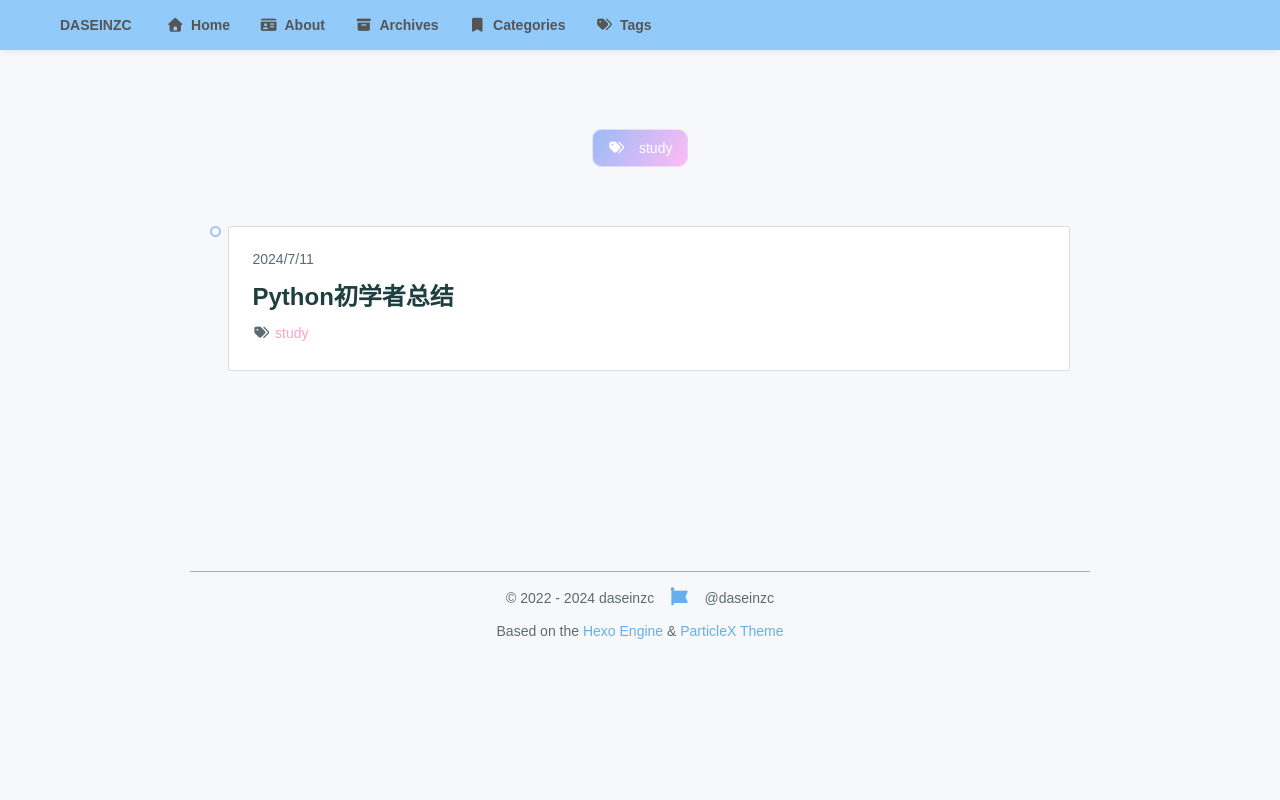
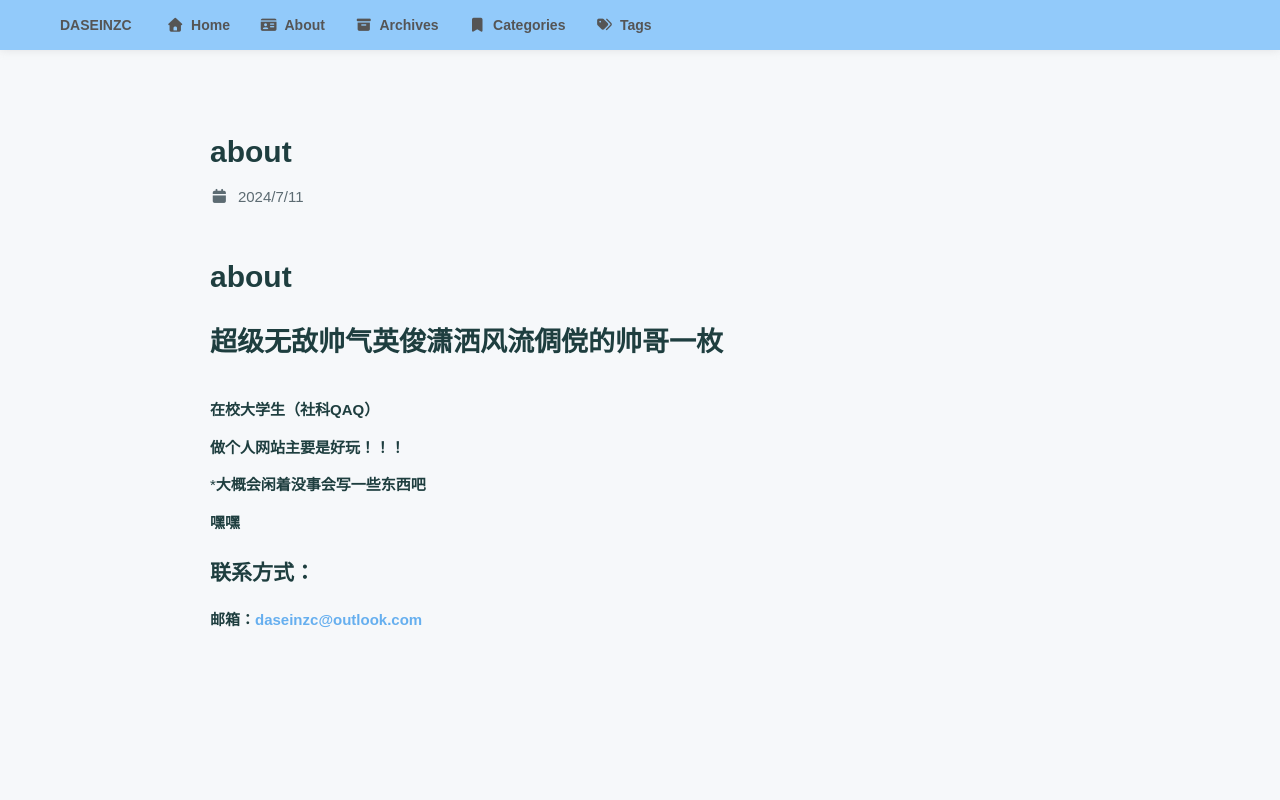
Before and after one commit to daseinzc/daseinzc.github.io, a plain HTML site: page about/index.html in a window 1280 px wide. Shown: the top 800 px of the page. Drawn offline with nearby package versions, Linux system fonts and the light colour scheme; a script that the page names is missing; a web font is replaced by a local one.

Commit message:
Site updated: 2024-07-11 21:46:35

```diff
--- a/tags/study/index.html
+++ b/about/index.html
@@ -3,7 +3,7 @@
 <html lang="en">
 <head>
     <meta charset="utf-8" />
-    <title>Tags: study | daseinzc</title>
+    <title>about | daseinzc</title>
     <meta name="author" content="daseinzc" />
     <meta name="description" content="" />
     <meta name="keywords" content="" />
@@ -37,6 +37,10 @@
 
 
 <script src="/js/lib/preview.js"></script>
+
+
+
+
 
 
 
@@ -150,54 +154,32 @@
 </transition>
 
         <div id="main" :class="loading ? 'into-enter-from': 'into-enter-active'">
-            <div id="archives">
-
-    <div class="categories-tags">
+            <div class="article">
+    <div>
+        <h1>about</h1>
+    </div>
+    <div class="info">
+        <span class="date">
+            <span class="icon">
+                <i class="fa-solid fa-calendar fa-fw"></i>
+            </span>
+            2024/7/11
+        </span>
 
 
+    </div>
 
-        <span>
-            <a href="/tags/study/" style="background: linear-gradient(120deg, #9abbf7 0%, #ffbbf4 100%)">
-                <span class="icon">
-                    <i class="fa-solid fa-tags fa-fw"></i>
-                </span>
-                study
-            </a>
-        </span>
+    <div class="content" v-pre>
+        <h1 id="about"><a href="#about" class="headerlink" title="about"></a>about</h1><h2 id="超级无敌帅气英俊潇洒风流倜傥的帅哥一枚"><a href="#超级无敌帅气英俊潇洒风流倜傥的帅哥一枚" class="headerlink" title="超级无敌帅气英俊潇洒风流倜傥的帅哥一枚"></a><strong>超级无敌帅气英俊潇洒风流倜傥的帅哥一枚</strong></h2><p><strong>在校大学生（社科QAQ）</strong><br><strong>做个人网站主要是好玩！！！</strong><br>*<strong>大概会闲着没事会写一些东西吧</strong><br><strong>嘿嘿</strong></p>
+<h4 id="联系方式："><a href="#联系方式：" class="headerlink" title="联系方式："></a>联系方式：</h4><p><strong>邮箱：<a href="mailto:&#x64;&#x61;&#115;&#101;&#x69;&#110;&#x7a;&#x63;&#x40;&#111;&#x75;&#116;&#108;&#111;&#111;&#x6b;&#x2e;&#99;&#x6f;&#x6d;">&#x64;&#x61;&#115;&#101;&#x69;&#110;&#x7a;&#x63;&#x40;&#111;&#x75;&#116;&#108;&#111;&#111;&#x6b;&#x2e;&#99;&#x6f;&#x6d;</a></strong></p>
+
+    </div>
 
 
 
 
-    </div>
-
-    <div class="timeline">
-        <div class="timeline-tail"></div>
-        <div class="timeline-content">
-            <div class="item-time">2024/7/11</div>
-            <a href="/2024/07/11/Python%E5%88%9D%E5%AD%A6%E8%80%85%E6%80%BB%E7%BB%93/">
-                <h3>Python初学者总结</h3>
-            </a>
-            <div class="info">
 
 
-                <span class="tags">
-                    <span class="icon">
-                        <i class="fa-solid fa-tags fa-fw"></i>
-                    </span>
-
-
-                    <span class="tag">
-
-                        <a href="/tags/study/" style="color: #ffa2c4">
-                            study
-                        </a>
-                    </span>
-
-                </span>
-
-            </div>
-        </div>
-    </div>
 
 </div>
 
@@ -230,5 +212,11 @@
     </div>
     <script src="/js/main.js"></script>
 
+
+
+
+
+
+
 </body>
 </html>
```
Also changed, not shown: 2024/07/11/Python初学者总结/index.html (+1 -1 lines), archives/2024/index.html (+1 -1 lines), archives/index.html (+1 -1 lines), index.html (+1 -1 lines).
